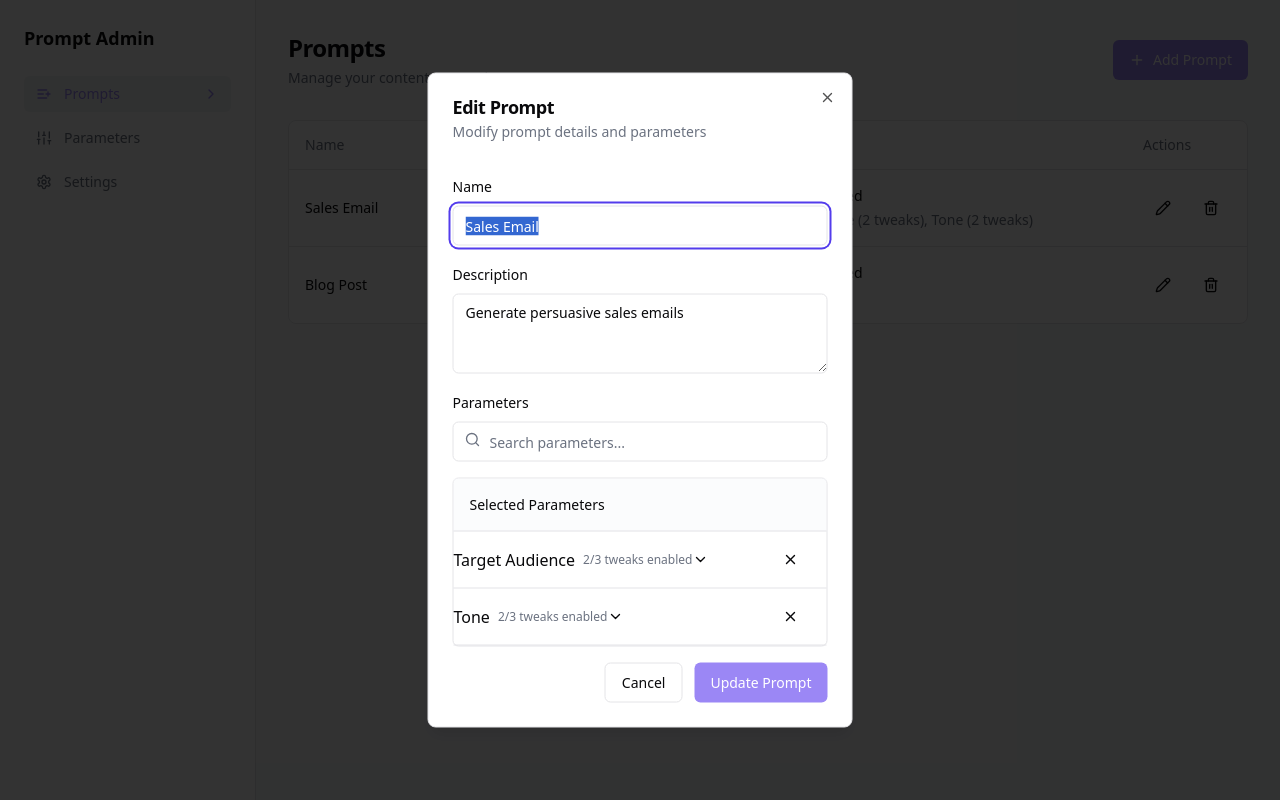
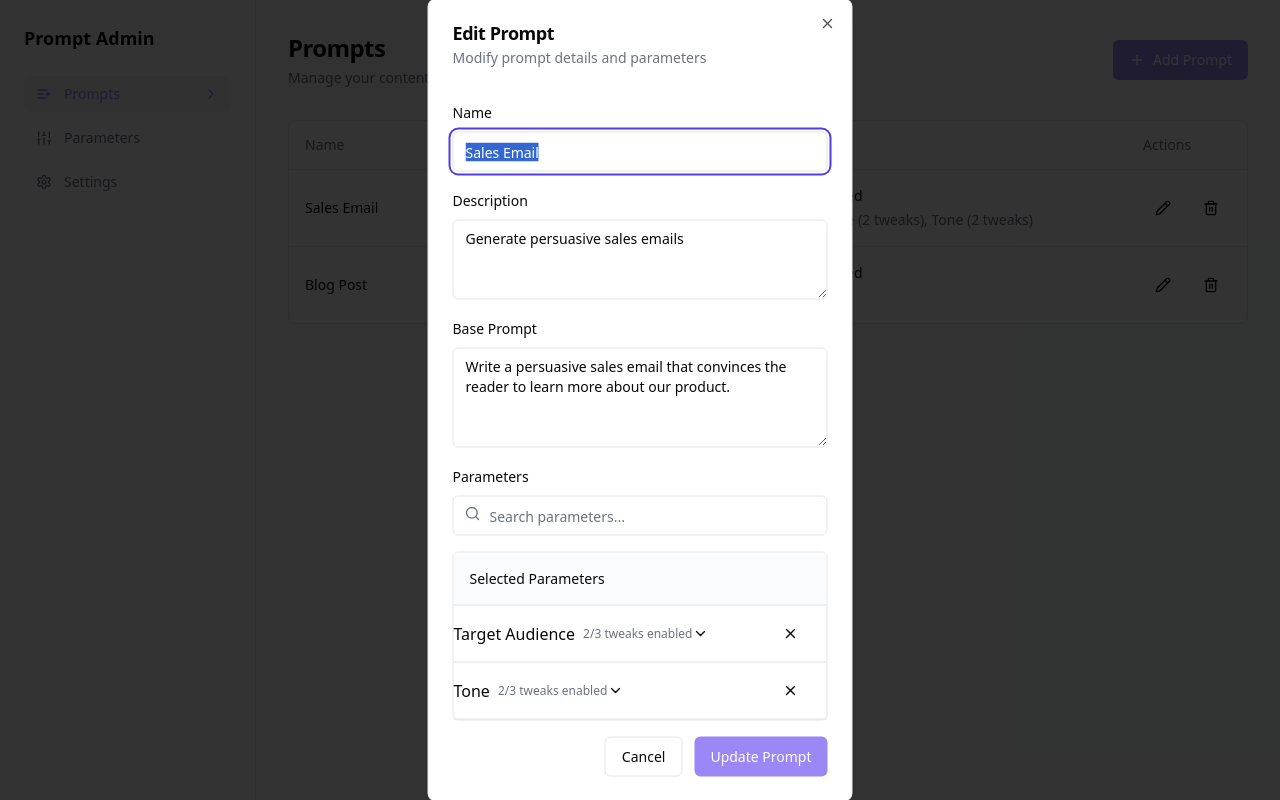
Before and after one commit to adamjsorensen/promptology-admin, a React (Vite) app: page / in a window 1280 px wide. Both pictures are taken after a click on the button 1163 px from the left and 207 px from the top of the page. Built offline with nearby package versions, Linux system fonts and the light colour scheme.

Commit message:
Add base prompt field
Adds a field for specifying a base prompt.

```diff
--- a/src/pages/Index.tsx
+++ b/src/pages/Index.tsx
@@ -26,18 +26,12 @@ import { Parameter, PromptParameter } from "@/types/parameters";
 import { ParameterSelector } from "@/components/prompts/ParameterSelector";
 import { SAMPLE_PARAMETERS } from "@/data/sampleParameters";
 
-type Prompt = {
-  id: number;
-  name: string;
-  description: string;
-  parameters: PromptParameter[];
-};
-
-const SAMPLE_PROMPTS: Prompt[] = [
+const SAMPLE_PROMPTS = [
   {
     id: 1,
     name: "Sales Email",
     description: "Generate persuasive sales emails",
+    basePrompt: "Write a persuasive sales email that convinces the reader to learn more about our product.",
     parameters: [
       {
         parameterId: 1,
@@ -53,6 +47,7 @@ const SAMPLE_PROMPTS: Prompt[] = [
     id: 2,
     name: "Blog Post",
     description: "Create engaging blog content",
+    basePrompt: "Write an informative blog post that educates and engages the reader.",
     parameters: [
       {
         parameterId: 2,
@@ -65,10 +60,11 @@ const SAMPLE_PROMPTS: Prompt[] = [
 export default function Index() {
   const [isOpen, setIsOpen] = useState(false);
   const [isEditOpen, setIsEditOpen] = useState(false);
-  const [prompts, setPrompts] = useState<Prompt[]>(SAMPLE_PROMPTS);
+  const [prompts, setPrompts] = useState(SAMPLE_PROMPTS);
   const [newPrompt, setNewPrompt] = useState<Omit<Prompt, 'id'>>({
     name: "",
     description: "",
+    basePrompt: "",
     parameters: [],
   });
   const [editingPrompt, setEditingPrompt] = useState<Prompt | null>(null);
@@ -97,15 +93,21 @@ export default function Index() {
       return;
     }
 
+    if (newPrompt.basePrompt.trim() === "") {
+      toast.error("Base prompt cannot be empty");
+      return;
+    }
+
     const prompt: Prompt = {
       id: Date.now(),
       name: newPrompt.name.trim(),
       description: newPrompt.description.trim(),
+      basePrompt: newPrompt.basePrompt.trim(),
       parameters: newPrompt.parameters,
     };
 
     setPrompts([...prompts, prompt]);
-    setNewPrompt({ name: "", description: "", parameters: [] });
+    setNewPrompt({ name: "", description: "", basePrompt: "", parameters: [] });
     setIsOpen(false);
     toast.success("Prompt created successfully");
   };
@@ -120,6 +122,11 @@ export default function Index() {
 
     if (editingPrompt.description.trim() === "") {
       toast.error("Prompt description cannot be empty");
+      return;
+    }
+
+    if (editingPrompt.basePrompt.trim() === "") {
+      toast.error("Base prompt cannot be empty");
       return;
     }
 
@@ -179,6 +186,16 @@ export default function Index() {
                 />
               </div>
               <div className="space-y-2">
+                <Label htmlFor="basePrompt">Base Prompt</Label>
+                <Textarea
+                  id="basePrompt"
+                  placeholder="Enter the base prompt that will be enhanced with parameters..."
+                  value={newPrompt.basePrompt}
+                  onChange={(e) => setNewPrompt({ ...newPrompt, basePrompt: e.target.value })}
+                  className="min-h-[100px]"
+                />
+              </div>
+              <div className="space-y-2">
                 <Label>Parameters</Label>
                 <ParameterSelector
                   availableParameters={availableParameters}
@@ -193,7 +210,7 @@ export default function Index() {
                   variant="outline"
                   onClick={() => {
                     setIsOpen(false);
-                    setNewPrompt({ name: "", description: "", parameters: [] });
+                    setNewPrompt({ name: "", description: "", basePrompt: "", parameters: [] });
                   }}
                 >
                   Cancel
@@ -290,6 +307,18 @@ export default function Index() {
                 />
               </div>
               <div className="space-y-2">
+                <Label htmlFor="edit-basePrompt">Base Prompt</Label>
+                <Textarea
+                  id="edit-basePrompt"
+                  value={editingPrompt.basePrompt}
+                  onChange={(e) => setEditingPrompt({
+                    ...editingPrompt,
+                    basePrompt: e.target.value
+                  })}
+                  className="min-h-[100px]"
+                />
+              </div>
+              <div className="space-y-2">
                 <Label>Parameters</Label>
                 <ParameterSelector
                   availableParameters={availableParameters}
```
Also changed, not shown: src/types/parameters.ts (+8 -0 lines).
